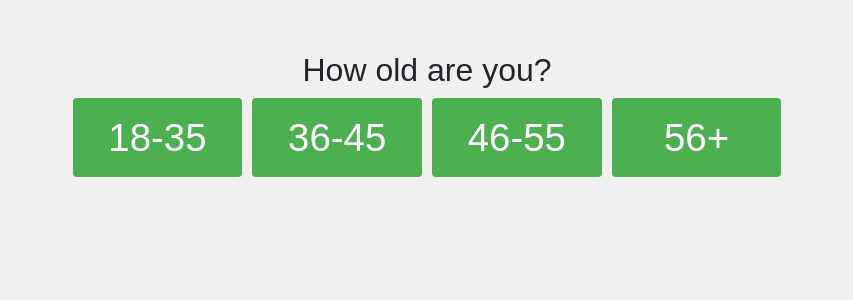
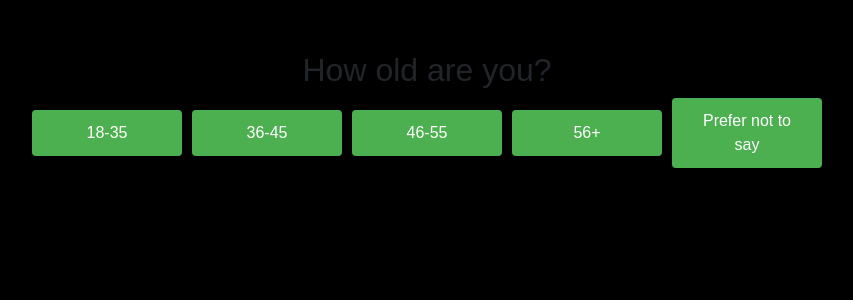
Before and after one commit to LamettaV/doughdiaries, a Flask app: page /usersurvey in a window 1280 px wide. Shown: the top 300 px of the page, without its empty margins (213-1066 px from the left). Run offline with Flask 3, Linux system fonts and the light colour scheme; some libraries are stand-ins or nearby versions.

Commit message:
Added more questions to survey

```diff
--- a/templates/survey.html
+++ b/templates/survey.html
@@ -8,7 +8,7 @@
     <style>
         body {
             font-family: Arial, sans-serif;
-            background-color: #f0f0f0;
+            background-color: black;
             padding: 2vw;
         }
 
@@ -57,8 +57,7 @@
             color: #fff;
             flex: 1;
             min-width: 150px;
-            margin: 5px 0; /* Add vertical margin to each button */
-            font-size: 3vw;
+            margin: 5px 0;
         }
 
         .age-group-btn:hover {
@@ -67,20 +66,28 @@
         }
 
         .btn-primary {
-            border: none; /* Correct syntax to remove border */
+            border: none;
         }
 
-        /* Custom margin adjustments for desktop */
         @media (min-width: 768px) {
             .age-group-btn {
-                margin: 0 5px; /* Horizontal margin for desktop view */
+                margin: 0 5px;
+                font-size: 1rem;
+                max-width: 200px;
+            }
+
+            .income {
+                margin: 0 5px;
+                font-size: 0.7rem;
+                max-width: 200px;
             }
         }
 
-        /* Custom margin adjustments for mobile */
         @media (max-width: 767.98px) {
             .age-group-btn {
-                margin: 5px auto; /* Center the button horizontally with vertical margin */
+                margin: 5px auto;
+                font-size: 2.5vw;
+                max-width: 150px;
             }
         }
     </style>
@@ -97,10 +104,11 @@
                         <button type="button" class="btn age-group-btn" onclick="nextStep()">36-45</button>
                         <button type="button" class="btn age-group-btn" onclick="nextStep()">46-55</button>
                         <button type="button" class="btn age-group-btn" onclick="nextStep()">56+</button>
+                        <button type="button" class="btn age-group-btn" onclick="nextStep()">Prefer not to say</button>
                     </div>
                 </div>
             </div>
-            <!-- Add other carousel items as needed -->
+            <!-- Demographic - Occupation -->
             <div class="carousel-item">
                 <div class="container text-center">
                     <h2>What is your occupation?</h2>
@@ -112,8 +120,83 @@
                     </div>
                 </div>
             </div>
-            <!-- Add other carousel items as needed Opener -->
-            <!-- Add other carousel items as needed Closer -->
+            <!-- Demographic - Annual Income -->
+            <div class="carousel-item">
+                <div class="container text-center">
+                    <h2>What is your annual income?</h2>
+                    <div class="d-flex flex-column flex-md-row justify-content-center align-items-center">
+                        <button type="button" class="btn age-group-btn income" onclick="nextStep()">Under $30,000</button>
+                        <button type="button" class="btn age-group-btn income" onclick="nextStep()">$30,000 - $59,999</button>
+                        <button type="button" class="btn age-group-btn income" onclick="nextStep()">$60,000 - $99,999</button>
+                        <button type="button" class="btn age-group-btn income" onclick="nextStep()">$100,000 and above</button>
+                        <button type="button" class="btn age-group-btn income" onclick="nextStep()">Prefer not to say</button>
+                    </div>
+                </div>
+            </div>
+            <!-- Financial Habits - Current -->
+            <div class="carousel-item">
+                <div class="container text-center">
+                    <h2>How do you currently manage your finances?</h2>
+                    <div class="d-flex flex-column flex-md-row justify-content-center align-items-center">
+                        <button type="button" class="btn age-group-btn" onclick="nextStep()">Manually</button>
+                        <button type="button" class="btn age-group-btn" onclick="nextStep()">Spreadsheets</button>
+                        <button type="button" class="btn age-group-btn" onclick="nextStep()">Other apps</button>
+                        <button type="button" class="btn age-group-btn" onclick="nextStep()">Prefer not to say</button>
+                    </div>
+                </div>
+            </div>
+            <!-- Financial Habits - Frequency -->
+            <div class="carousel-item">
+                <div class="container text-center">
+                    <h2>How often do you track your expenses?</h2>
+                    <div class="d-flex flex-column flex-md-row justify-content-center align-items-center">
+                        <button type="button" class="btn age-group-btn" onclick="nextStep()">Daily</button>
+                        <button type="button" class="btn age-group-btn" onclick="nextStep()">Weekly</button>
+                        <button type="button" class="btn age-group-btn" onclick="nextStep()">Monthly</button>
+                        <button type="button" class="btn age-group-btn" onclick="nextStep()">Rarely</button>
+                        <button type="button" class="btn age-group-btn" onclick="nextStep()">Never</button>
+                        <button type="button" class="btn age-group-btn" onclick="nextStep()">Prefer not to say</button>
+                    </div>
+                </div>
+            </div>
+            <!-- Financial Habits - Challenges -->
+            <div class="carousel-item">
+                <div class="container text-center">
+                    <h2>What financial tasks do you find most challenging?</h2>
+                    <div class="d-flex flex-column flex-md-row justify-content-center align-items-center">
+                        <button type="button" class="btn age-group-btn" onclick="nextStep()">Budgeting</button>
+                        <button type="button" class="btn age-group-btn" onclick="nextStep()">Saving</button>
+                        <button type="button" class="btn age-group-btn" onclick="nextStep()">Investing</button>
+                        <button type="button" class="btn age-group-btn" onclick="nextStep()">Tracking expenses</button>
+                        <button type="button" class="btn age-group-btn" onclick="nextStep()">Prefer not to say</button>
+                    </div>
+                </div>
+            </div>
+            <!-- Security & Privacy - Concerns -->
+            <div class="carousel-item">
+                <div class="container text-center">
+                    <h2>How concerned are you about the security and privacy of your financial data?</h2>
+                    <div class="d-flex flex-column flex-md-row justify-content-center align-items-center">
+                        <button type="button" class="btn age-group-btn" onclick="nextStep()">Not concerned</button>
+                        <button type="button" class="btn age-group-btn" onclick="nextStep()">Slightly concerned</button>
+                        <button type="button" class="btn age-group-btn" onclick="nextStep()">Moderatly concerned</button>
+                        <button type="button" class="btn age-group-btn" onclick="nextStep()">Very concerned</button>
+                        <button type="button" class="btn age-group-btn" onclick="nextStep()">Prefer not to say</button>
+                    </div>
+                </div>
+            </div>
+            <!-- Pricing Monetization - Will to pay -->
+            <div class="carousel-item">
+                <div class="container text-center">
+                    <h2>Would you be willing to pay for a finance management app if it met your needs?</h2>
+                    <div class="d-flex flex-column flex-md-row justify-content-center align-items-center">
+                        <button type="button" class="btn age-group-btn" onclick="nextStep()">Yes</button>
+                        <button type="button" class="btn age-group-btn" onclick="nextStep()">No</button>
+                        <button type="button" class="btn age-group-btn" onclick="nextStep()">Prefer not to say</button>
+                    </div>
+                </div>
+            </div>
+            <!-- Next slide-->
         </div>
     </div>
 
```
